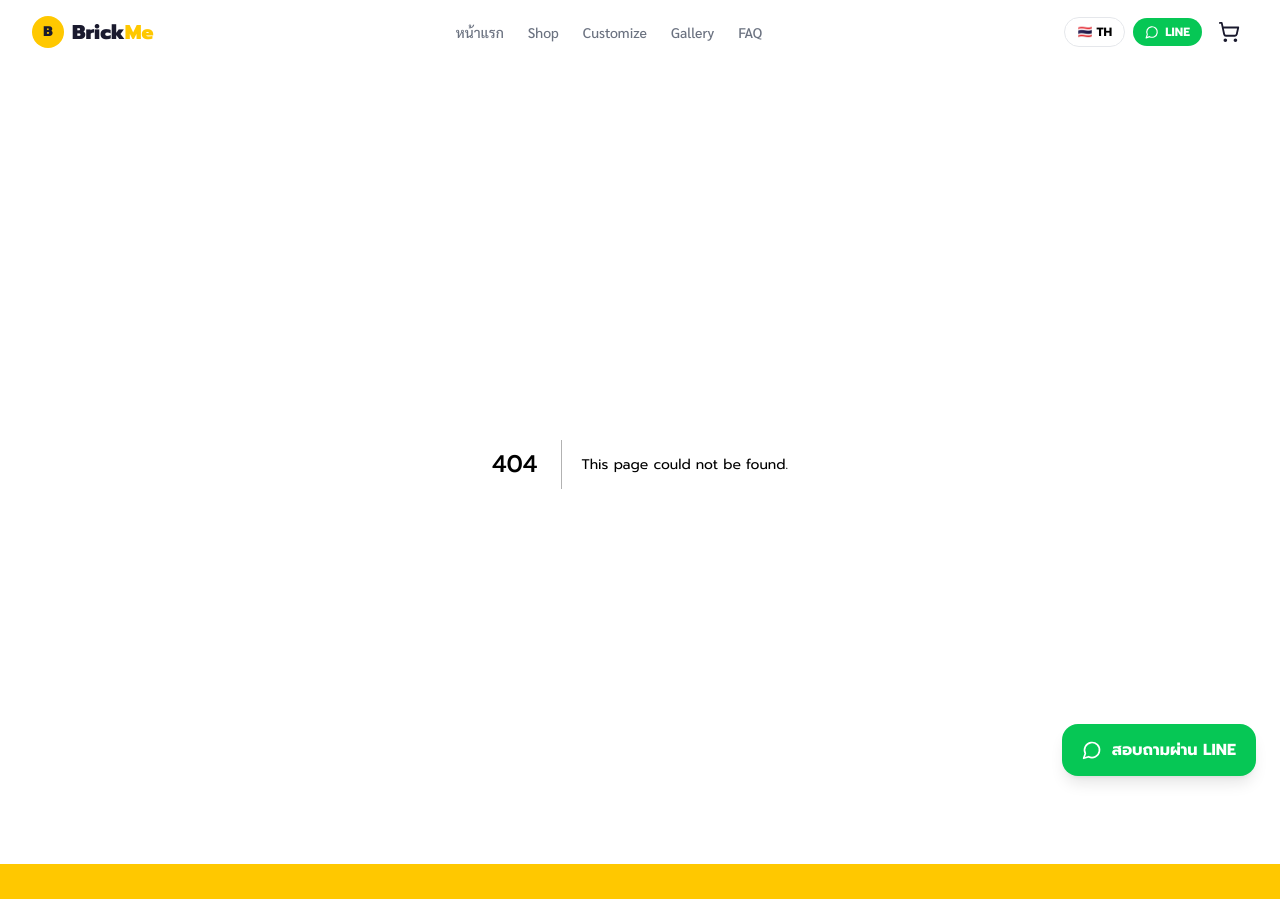
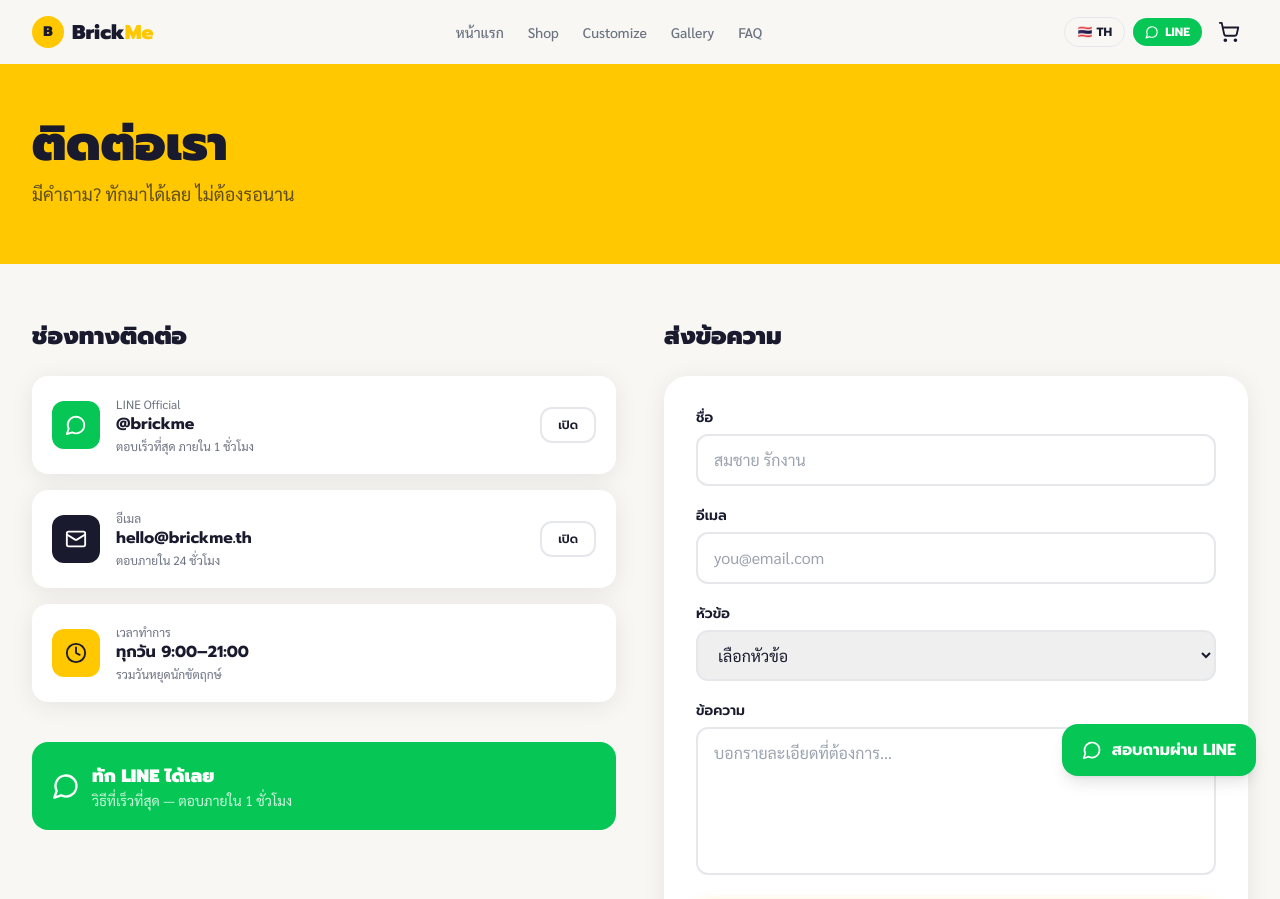
Before and after one commit to lowestfx-create/cla, a Next.js app: page /contact in a window 1280 px wide. Before the commit this address had no page. Shown: the top 899 px of the page. Built offline with nearby package versions, Linux system fonts and the light colour scheme.

Commit message:
Add Contact page with form validation and LINE/email channels
https://claude.ai/code/session_01RBLqpKDgLK6eGiaicYJq7x

```diff
--- /dev/null
+++ b/src/app/contact/page.tsx
@@ -0,0 +1,189 @@
+'use client'
+import { useForm } from 'react-hook-form'
+import { zodResolver } from '@hookform/resolvers/zod'
+import { z } from 'zod'
+import { toast } from 'sonner'
+import { MessageCircle, Mail, Clock, Send } from 'lucide-react'
+
+export const metadata = {
+  title: 'ติดต่อเรา | BrickMe',
+  description: 'ติดต่อทีม BrickMe ผ่าน LINE, อีเมล หรือฟอร์มบนเว็บ พร้อมตอบทุกวัน 9:00–21:00 น.',
+}
+
+const schema = z.object({
+  name: z.string().min(1, 'กรุณากรอกชื่อ'),
+  email: z.string().email('อีเมลไม่ถูกต้อง'),
+  subject: z.string().min(1, 'กรุณาเลือกหัวข้อ'),
+  message: z.string().min(10, 'กรุณากรอกข้อความอย่างน้อย 10 ตัวอักษร'),
+})
+
+type FormData = z.infer<typeof schema>
+
+const SUBJECTS = [
+  'สอบถามก่อนสั่ง',
+  'แก้ไขออเดอร์',
+  'ติดตามออเดอร์',
+  'สั่งซื้อแบบ B2B / Event',
+  'ปัญหาการชำระเงิน',
+  'อื่นๆ',
+]
+
+const CONTACTS = [
+  {
+    icon: MessageCircle,
+    label: 'LINE Official',
+    value: '@brickme',
+    desc: 'ตอบเร็วที่สุด ภายใน 1 ชั่วโมง',
+    href: 'https://line.me/ti/p/~@brickme',
+    color: 'bg-[#06C755] text-white',
+  },
+  {
+    icon: Mail,
+    label: 'อีเมล',
+    value: 'hello@brickme.th',
+    desc: 'ตอบภายใน 24 ชั่วโมง',
+    href: 'mailto:hello@brickme.th',
+    color: 'bg-brand-dark text-white',
+  },
+  {
+    icon: Clock,
+    label: 'เวลาทำการ',
+    value: 'ทุกวัน 9:00–21:00',
+    desc: 'รวมวันหยุดนักขัตฤกษ์',
+    href: null,
+    color: 'bg-brand-yellow text-brand-dark',
+  },
+]
+
+export default function ContactPage() {
+  const { register, handleSubmit, reset, formState: { errors, isSubmitting } } = useForm<FormData>({
+    resolver: zodResolver(schema),
+  })
+
+  const onSubmit = async (data: FormData) => {
+    await new Promise((r) => setTimeout(r, 1000))
+    toast.success('✅ ส่งข้อความแล้ว! เราจะตอบกลับภายใน 24 ชั่วโมงครับ')
+    reset()
+  }
+
+  return (
+    <div className="min-h-screen bg-brand-neutral">
+      {/* Hero */}
+      <div className="bg-brand-yellow">
+        <div className="container-site py-14">
+          <h1 className="font-display font-black text-5xl text-brand-dark">ติดต่อเรา</h1>
+          <p className="font-body text-brand-dark/70 text-lg mt-3">
+            มีคำถาม? ทักมาได้เลย ไม่ต้องรอนาน
+          </p>
+        </div>
+      </div>
+
+      <div className="container-site py-14">
+        <div className="grid lg:grid-cols-2 gap-12">
+
+          {/* Contact channels */}
+          <div>
+            <h2 className="font-display font-black text-2xl text-brand-dark mb-6">ช่องทางติดต่อ</h2>
+            <div className="space-y-4 mb-10">
+              {CONTACTS.map(({ icon: Icon, label, value, desc, href, color }) => (
+                <div key={label} className="bg-white rounded-2xl p-5 shadow-card flex items-center gap-4">
+                  <div className={`w-12 h-12 rounded-xl ${color} flex items-center justify-center flex-shrink-0`}>
+                    <Icon size={22} />
+                  </div>
+                  <div className="flex-1">
+                    <p className="font-body text-brand-muted text-xs">{label}</p>
+                    <p className="font-display font-bold text-brand-dark">{value}</p>
+                    <p className="font-body text-brand-muted text-xs mt-0.5">{desc}</p>
+                  </div>
+                  {href && (
+                    <a
+                      href={href}
+                      target="_blank"
+                      rel="noopener noreferrer"
+                      className="btn-outline text-xs py-2 px-4 flex-shrink-0"
+                    >
+                      เปิด
+                    </a>
+                  )}
+                </div>
+              ))}
+            </div>
+
+            {/* LINE big CTA */}
+            <a
+              href="https://line.me/ti/p/~@brickme"
+              target="_blank"
+              rel="noopener noreferrer"
+              className="flex items-center gap-3 w-full p-5 bg-[#06C755] text-white rounded-2xl hover:bg-[#05b34c] transition-colors"
+            >
+              <MessageCircle size={28} />
+              <div>
+                <p className="font-display font-black text-lg">ทัก LINE ได้เลย</p>
+                <p className="font-body text-white/80 text-sm">วิธีที่เร็วที่สุด — ตอบภายใน 1 ชั่วโมง</p>
+              </div>
+            </a>
+          </div>
+
+          {/* Form */}
+          <div>
+            <h2 className="font-display font-black text-2xl text-brand-dark mb-6">ส่งข้อความ</h2>
+            <form onSubmit={handleSubmit(onSubmit)} className="bg-white rounded-3xl p-6 md:p-8 shadow-card space-y-5">
+              <div>
+                <label className="block font-display font-semibold text-sm text-brand-dark mb-1.5">ชื่อ</label>
+                <input
+                  {...register('name')}
+                  placeholder="สมชาย รักงาน"
+                  className={`w-full px-4 py-3 rounded-xl border-2 outline-none font-body transition-colors ${errors.name ? 'border-red-300' : 'border-gray-200 focus:border-brand-yellow'}`}
+                />
+                {errors.name && <p className="text-red-500 text-xs mt-1">{errors.name.message}</p>}
+              </div>
+
+              <div>
+                <label className="block font-display font-semibold text-sm text-brand-dark mb-1.5">อีเมล</label>
+                <input
+                  {...register('email')}
+                  type="email"
+                  placeholder="you@email.com"
+                  className={`w-full px-4 py-3 rounded-xl border-2 outline-none font-body transition-colors ${errors.email ? 'border-red-300' : 'border-gray-200 focus:border-brand-yellow'}`}
+                />
+                {errors.email && <p className="text-red-500 text-xs mt-1">{errors.email.message}</p>}
+              </div>
+
+              <div>
+                <label className="block font-display font-semibold text-sm text-brand-dark mb-1.5">หัวข้อ</label>
+                <select
+                  {...register('subject')}
+                  className={`w-full px-4 py-3 rounded-xl border-2 outline-none font-body transition-colors ${errors.subject ? 'border-red-300' : 'border-gray-200 focus:border-brand-yellow'}`}
+                >
+                  <option value="">เลือกหัวข้อ</option>
+                  {SUBJECTS.map((s) => <option key={s} value={s}>{s}</option>)}
+                </select>
+                {errors.subject && <p className="text-red-500 text-xs mt-1">{errors.subject.message}</p>}
+              </div>
+
+              <div>
+                <label className="block font-display font-semibold text-sm text-brand-dark mb-1.5">ข้อความ</label>
+                <textarea
+                  {...register('message')}
+                  rows={5}
+                  placeholder="บอกรายละเอียดที่ต้องการ..."
+                  className={`w-full px-4 py-3 rounded-xl border-2 outline-none font-body transition-colors resize-none ${errors.message ? 'border-red-300' : 'border-gray-200 focus:border-brand-yellow'}`}
+                />
+                {errors.message && <p className="text-red-500 text-xs mt-1">{errors.message.message}</p>}
+              </div>
+
+              <button
+                type="submit"
+                disabled={isSubmitting}
+                className="btn-primary w-full justify-center py-4 text-base disabled:opacity-60"
+              >
+                <Send size={18} />
+                {isSubmitting ? 'กำลังส่ง...' : 'ส่งข้อความ'}
+              </button>
+            </form>
+          </div>
+        </div>
+      </div>
+    </div>
+  )
+}
```
